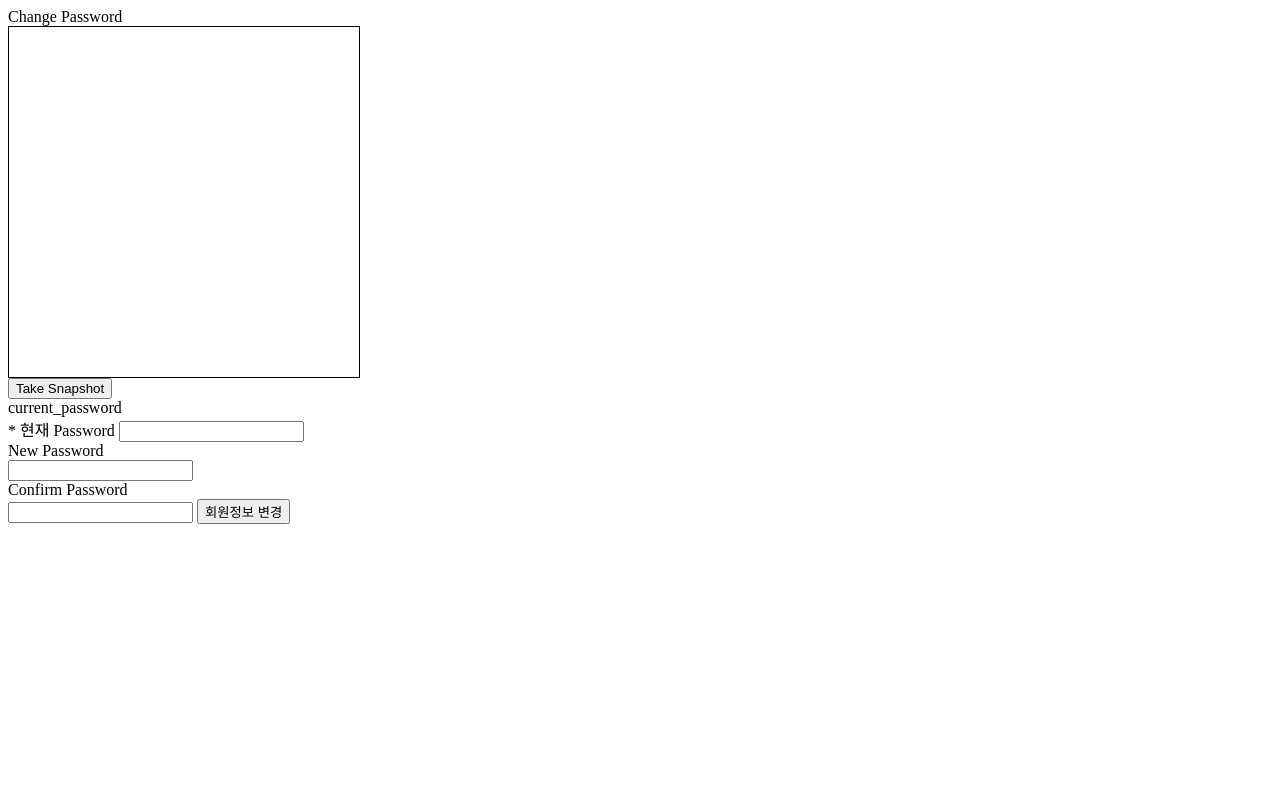
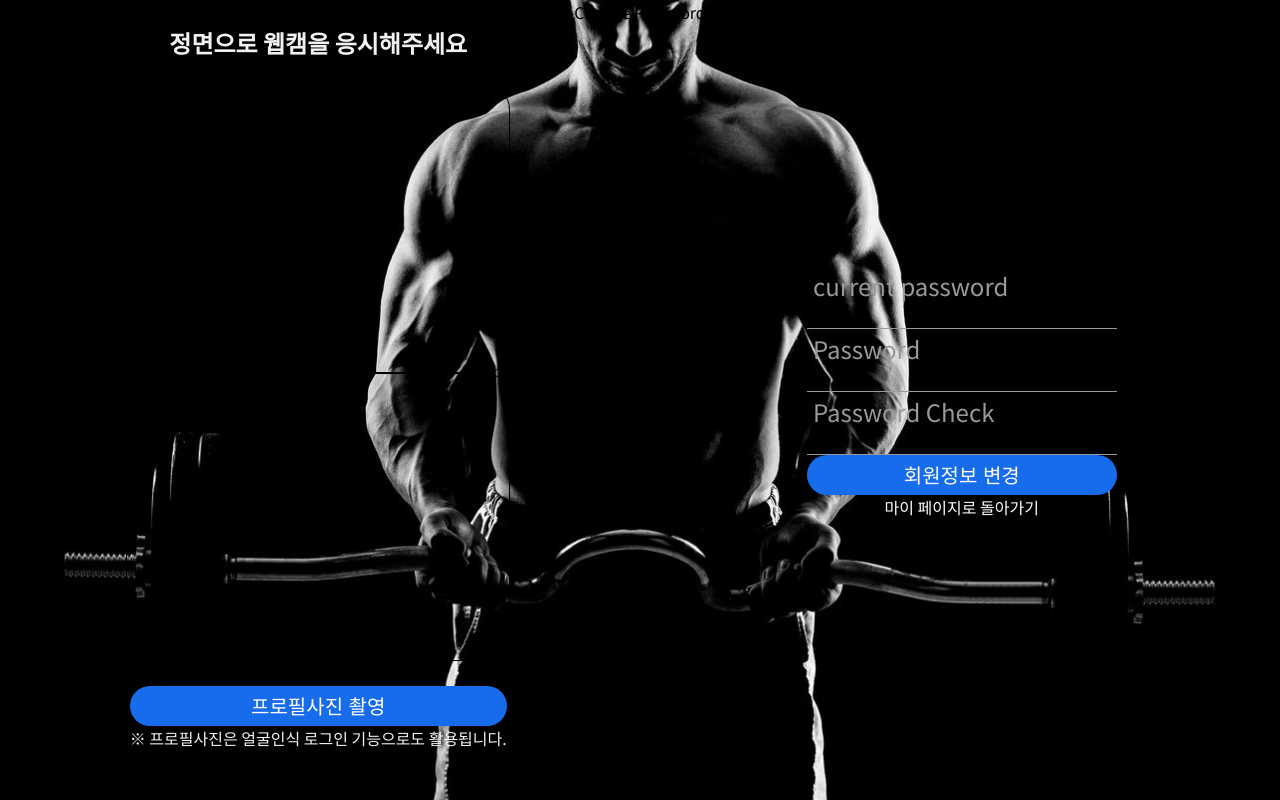
Before and after one commit to rootsj/AI_Fit, a Django app: page /auth/useredit in a window 1280 px wide. Run offline with Django 3.2, Linux system fonts and the light colour scheme; some libraries are stand-ins or nearby versions; some web fonts are replaced.

Commit message:
style facelogin, useredit css 적용
facelogin useredit css적용 완료
디테일은 부족하지만 임시방편으로 진행

```diff
--- a/users/templates/users/login.html
+++ b/users/templates/users/login.html
@@ -33,6 +33,7 @@
     <div class="rightside">
         <div class="setting_box">
             <div class="logout_btn">
+                <a href="{% url 'users:useredit' %}">InfoEdit</a>
                 <a href="{% url 'users:logout' %}">Logout</a>
             </div>
         </div>
--- a/users/templates/users/useredit.html
+++ b/users/templates/users/useredit.html
@@ -1,14 +1,35 @@
-<style>
-    #camera{
-        width: 350;
-        height: 350;
-        border: 1px solid black;
-    }
-</style>
+<!DOCTYPE html>
+<html lang="en">
+<head>
+    <meta charset="UTF-8">
+    <meta name="viewport" content="width=device-width, initial-scale=1.0">
+    <title>Document</title>
     {% load static %}
-<link rel="stylesheet" href="{% static 'signup.css' %}">
+    <link rel="stylesheet" href="/static/css/base.css">
+    <link rel="stylesheet" href="/static/css/user.css">
+    <link rel="stylesheet" href="/static/css/signup.css">
+</head>
 
-<script src="https://cdnjs.cloudflare.com/ajax/libs/webcamjs/1.0.26/webcam.js"></script>
+<body>
+
+<main class="user_body">
+<div class="top_line"></div>
+<div class="interlock" id="signup_body">
+<section class="above">
+
+    <h1>정면으로 웹캠을 응시해주세요</h1>
+
+    <div class="camera_frame">
+        <div id="camera"></div>
+        <div id="results"></div>
+    </div>
+
+    <div class="btn-area" id="btn-area">
+        <button onclick="take_snapshot();">프로필사진 촬영</button>
+        <p>※ 프로필사진은 얼굴인식 로그인 기능으로도 활용됩니다.</p>
+    </div>
+
+</section>
 
 <div class="error_message">
     {{error}}
@@ -16,31 +37,38 @@
 <div class="login_title">
     Change Password
 </div>
-<div id="camera"></div>
-<button onclick="take_snapshot()">Take Snapshot</button>
-<div id="results"></div>
 
+<script src="https://cdnjs.cloudflare.com/ajax/libs/webcamjs/1.0.26/webcam.js"></script>
+
+<section class="below">
     <form method="POST" action="{% url 'users:useredit' %}" enctype="multipart/form-data">
         {% csrf_token %}
 
-    <div class="username_form_text">current_password</div>
-    {{ form.current_password.label}}
+
+        <div class="int-area" id="int-area">
            {{ form.current_password}}
-    <div class="password_form_text"> New Password</div>
+            <label>current password</label>
+        </div>
+        <div class="int-area" id="int-area">
             {{ form.password1 }}
-    <div class="confirm_password_form_text">Confirm Password</div>
+            <label>Password</label>
+        </div>
+        <div class="int-area" id="int-area">
             {{ form.password2 }}
+            <label>Password Check</label>
+        </div>
 
+        <div class="btn-area" id="btn-area">
             <input name="profile_img" id="profile_img" type="hidden" value="">
-
-    <input type="submit" class="login_btn" value="회원정보 변경">
+            <button type="submit">회원정보 변경</button>
+            <a href="{% url 'users:login' %}">마이 페이지로 돌아가기</a>
+        </div>
     </form>
+</section>
 
 <script>
     // Load all webcam
     Webcam.set({
-        width: 350,
-        height: 350,
         image_format: 'jpeg',
         jpeg_quality: 90
     })
```
Lines whose indentation alone changed are shown as unchanged.
